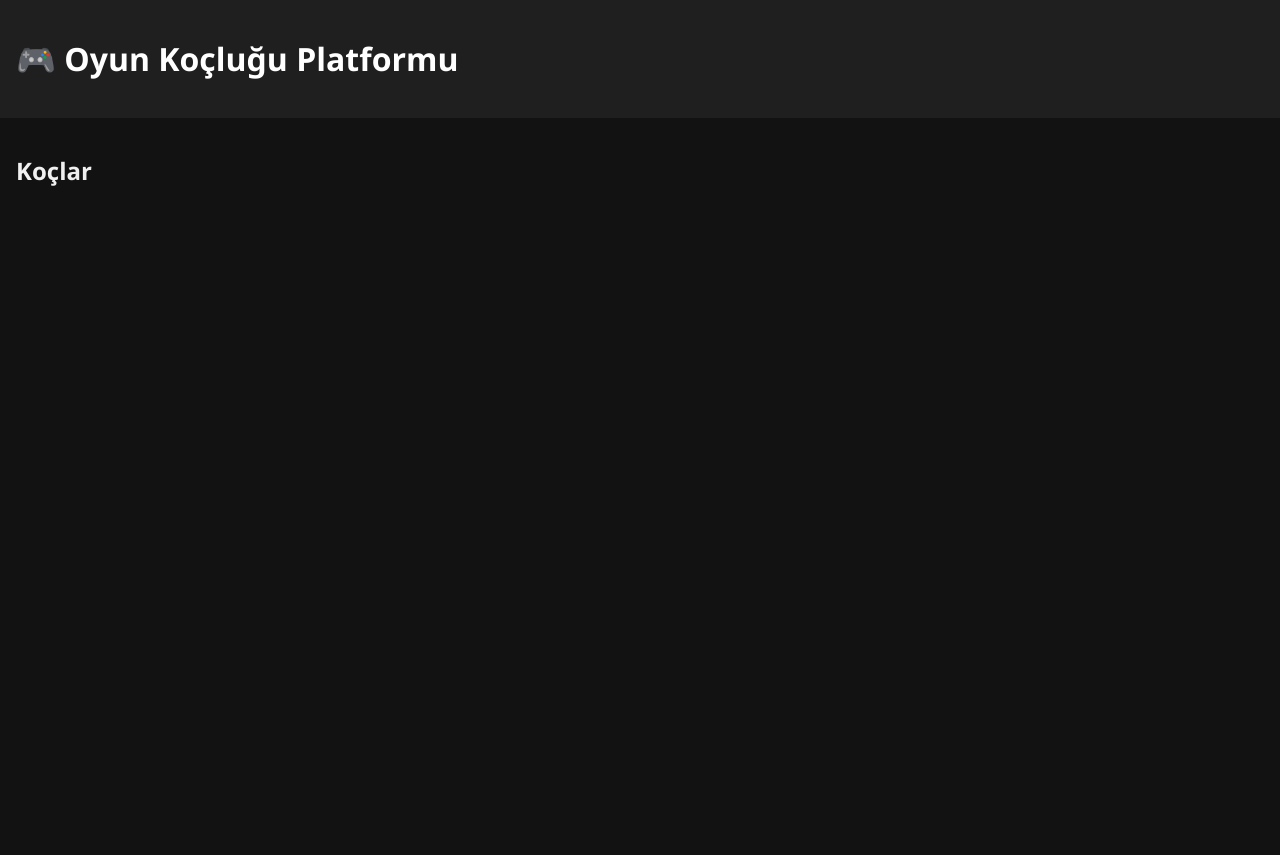
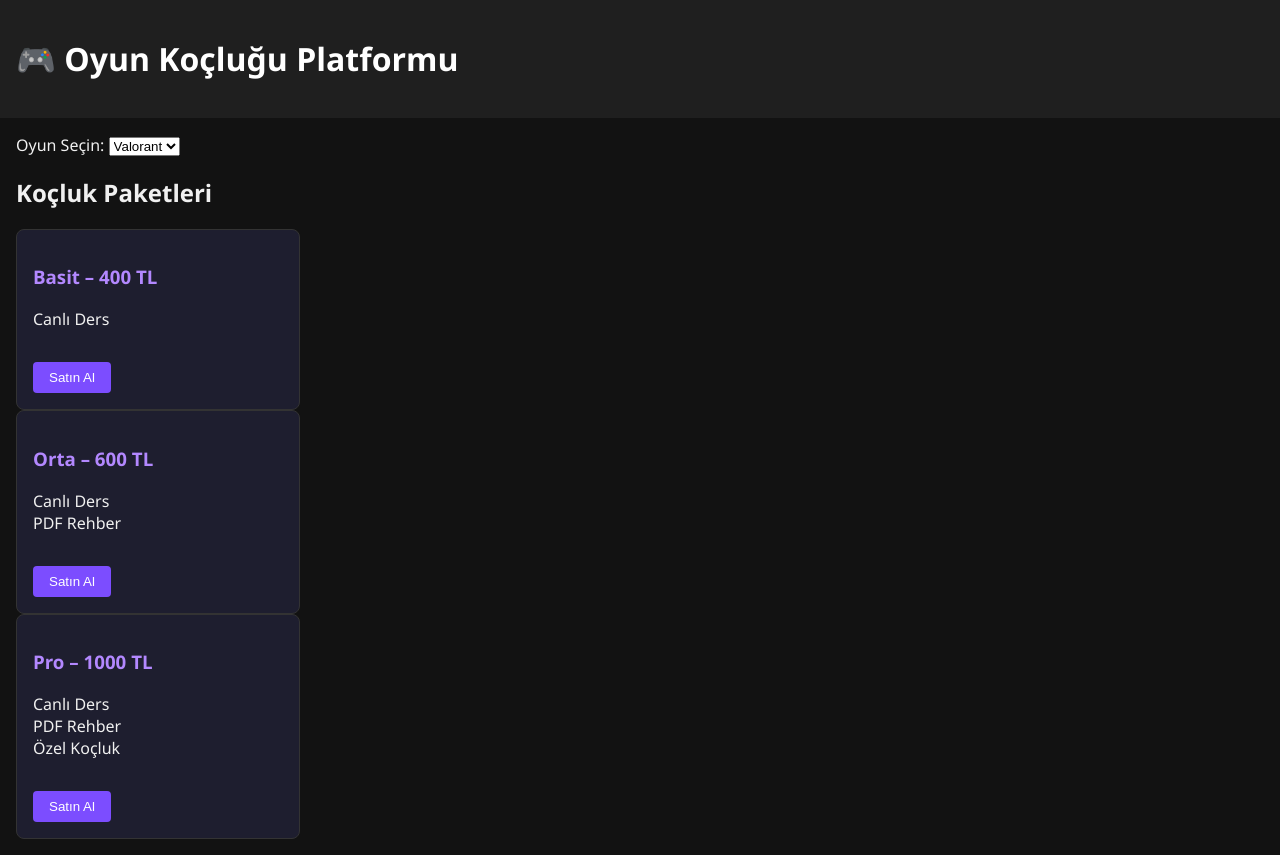
Before and after one commit to KeroRy1/OK-Oyun-Koclugu, a Flask app: page / in a window 1280 px wide. Before the commit the page ends 186 px from the top, so only its background shows below. Run offline with Flask 3, Linux system fonts and the light colour scheme.

Commit message:
Update index.html

```diff
--- a/templates/index.html
+++ b/templates/index.html
@@ -1,13 +1,31 @@
-{% extends "base.html" %}
+{% extends 'base.html' %}
+{% block title %}Ana Sayfa{% endblock %}
 {% block content %}
-<h2>Koçlar</h2>
-<ul>
-    {% for coach in coaches %}
-        <li>
-            <a href="{{ url_for('coach_profile', coach_id=coach.id) }}">
-                {{ coach.name }} – {{ coach.game }} ({{ coach.level }})
-            </a>
-        </li>
+<form id="checkout-form" method="POST" action="/checkout">
+
+    <div class="form-group">
+        <label for="game">Oyun Seçin:</label>
+        <select name="game" id="game" required>
+            {% for g in games %}
+            <option value="{{ g }}">{{ g }}</option>
+            {% endfor %}
+        </select>
+    </div>
+
+    <h2>Koçluk Paketleri</h2>
+    {% for p in packages %}
+    <div class="package">
+        <h3>{{ p.name }} – {{ p.price_tl }} TL</h3>
+        <ul>
+            {% for f in p.features %}
+            <li>{{ f }}</li>
+            {% endfor %}
+        </ul>
+        <button type="submit" name="package" value="{{ p.name }}">
+            Satın Al
+        </button>
+    </div>
     {% endfor %}
-</ul>
+
+</form>
 {% endblock %}
```
